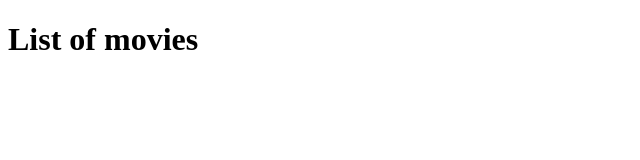
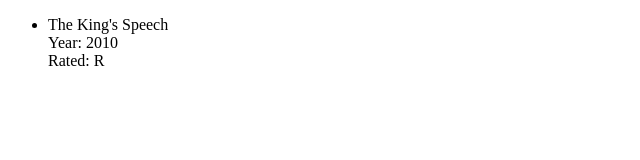
Before and after one commit to remarcmij/hyf-movies, a website: page index.html in a window 1280 px wide. Shown: the whole page, without its empty margins (0-640 px from the left). Drawn offline with Linux system fonts and the light colour scheme; no server answers.

Commit message:
added empty styles.css

```diff
--- a/index.html
+++ b/index.html
@@ -1,14 +1,30 @@
 <!DOCTYPE html>
 <html lang="en">
+
 <head>
   <meta charset="UTF-8">
   <meta name="viewport" content="width=device-width, initial-scale=1.0">
   <meta http-equiv="X-UA-Compatible" content="ie=edge">
-  <title>Document</title>
+  <link href="styles.css" rel="stylesheet">
+  <title>HYF Movies</title>
 </head>
+
 <body>
-  <h1>List of movies</h1>
-  <ul id="movies"></ul>
+
+  <ul id="movies">
+    <li>
+      <p>
+        The King's Speech
+        <br />
+        Year: 2010
+        <br />
+        Rated: R
+        <br />
+      </p>
+    </li>
+  </ul>
+
   <script src="client.js"></script>
 </body>
+
 </html>
```
Also changed, not shown: styles.css (added).
